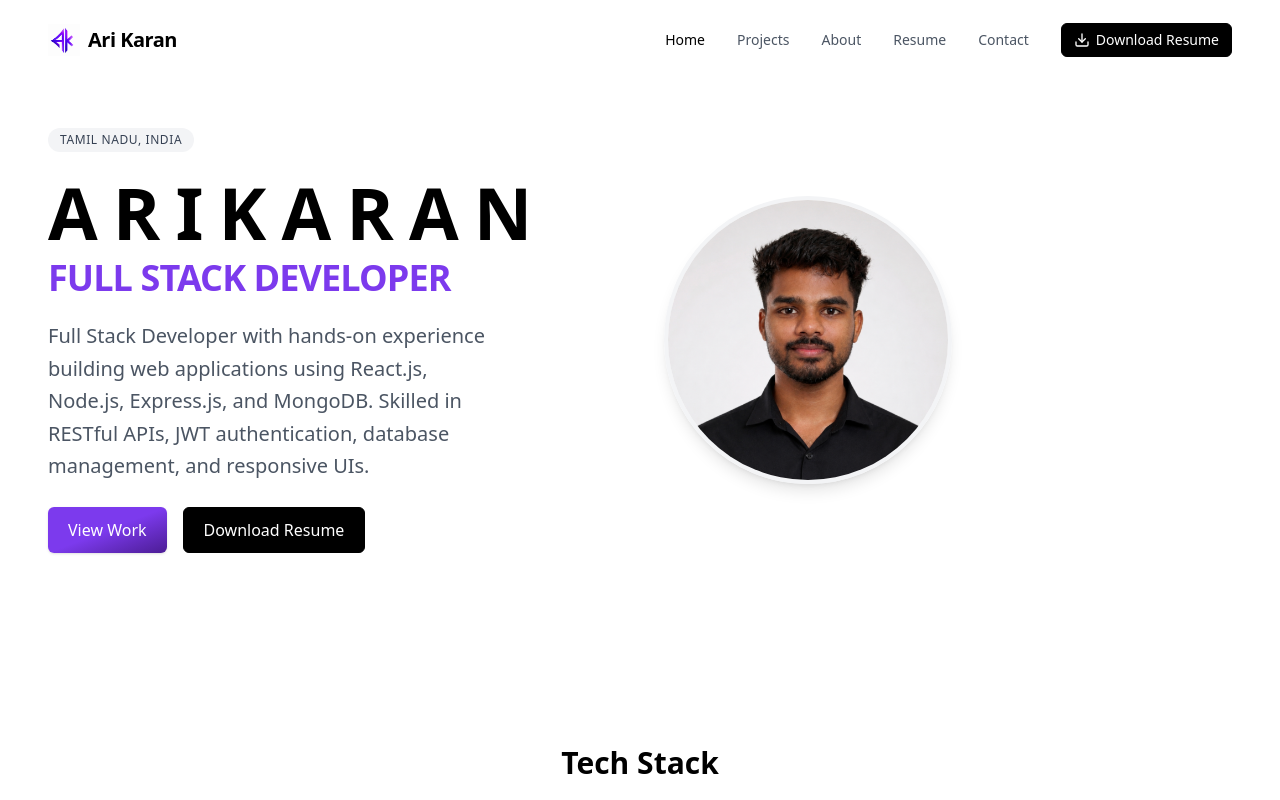
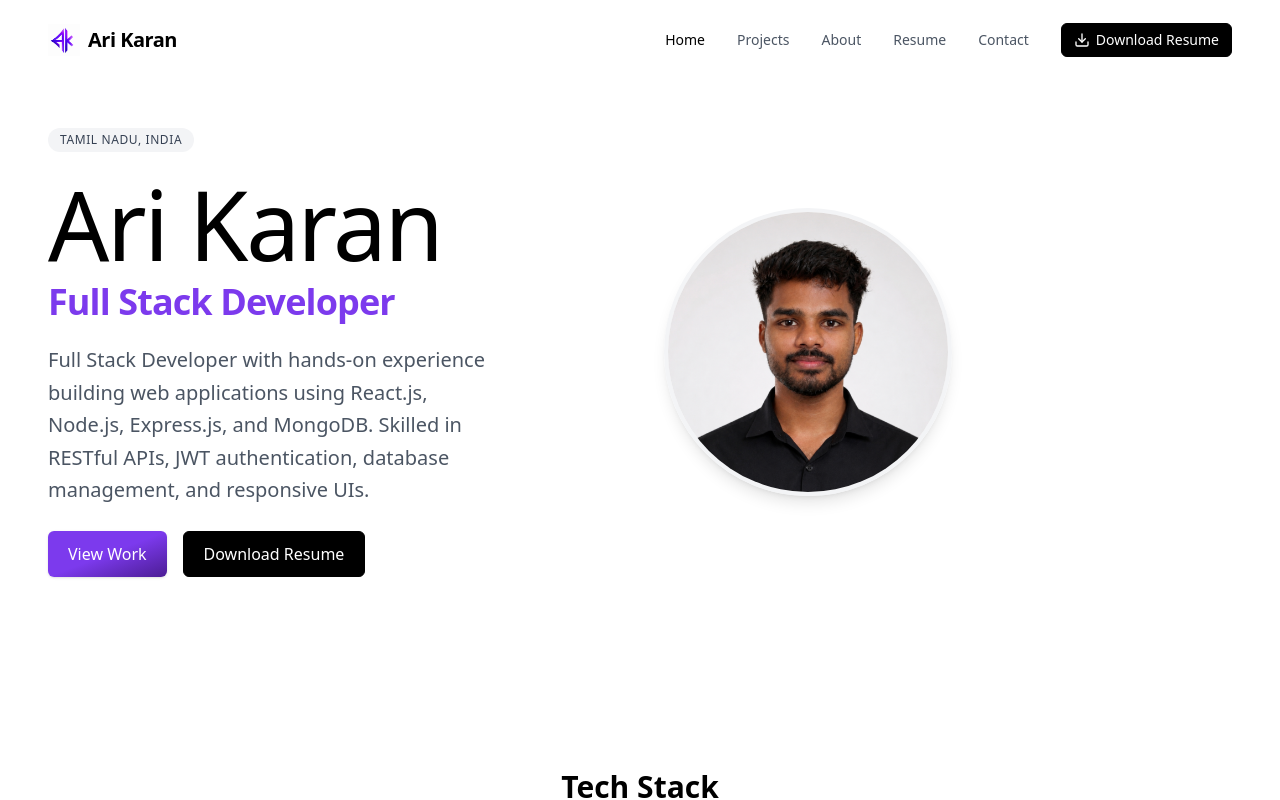
Before and after one commit to itarikaran/portfolio, a React (Vite) app: page / in a window 1280 px wide. Shown: the top 800 px of the page. Built offline with nearby package versions, Linux system fonts and the light colour scheme.

Commit message:
fix: home page text

```diff
--- a/src/pages/Home.jsx
+++ b/src/pages/Home.jsx
@@ -31,11 +31,11 @@ export default function Home() {
                 transition={{ duration: 0.7, delay: 0.1 }}
                 className="space-y-2 lg:space-y-3"
               >
-                <h1 className="text-5xl sm:text-6xl lg:text-7xl font-bold tracking-tight leading-none text-black whitespace-nowrap">
-                  A R I K A R A N
+                <h1 className="text-5xl sm:text-6xl lg:text-8xl font-quicksand tracking-tight leading-none text-black whitespace-nowrap">
+                  Ari Karan
                 </h1>
-                <h2 className="text-2xl sm:text-3xl lg:text-4xl font-bold tracking-tight leading-none text-violet-600 whitespace-nowrap">
-                  FULL STACK DEVELOPER
+                <h2 className="text-base sm:text-lg lg:text-4xl font-bold tracking-tight leading-none text-violet-600 whitespace-nowrap">
+                  Full Stack Developer
                 </h2>
               </motion.div>
               <motion.p
```
